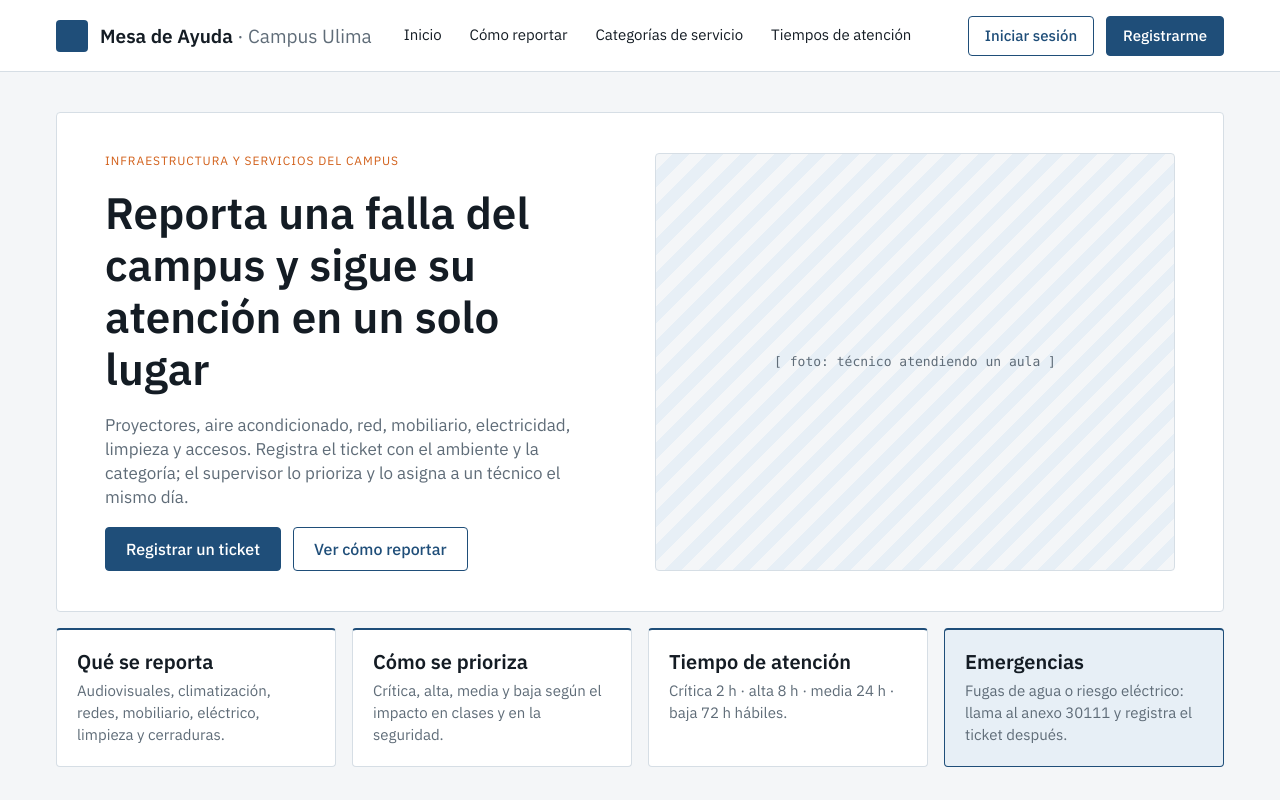
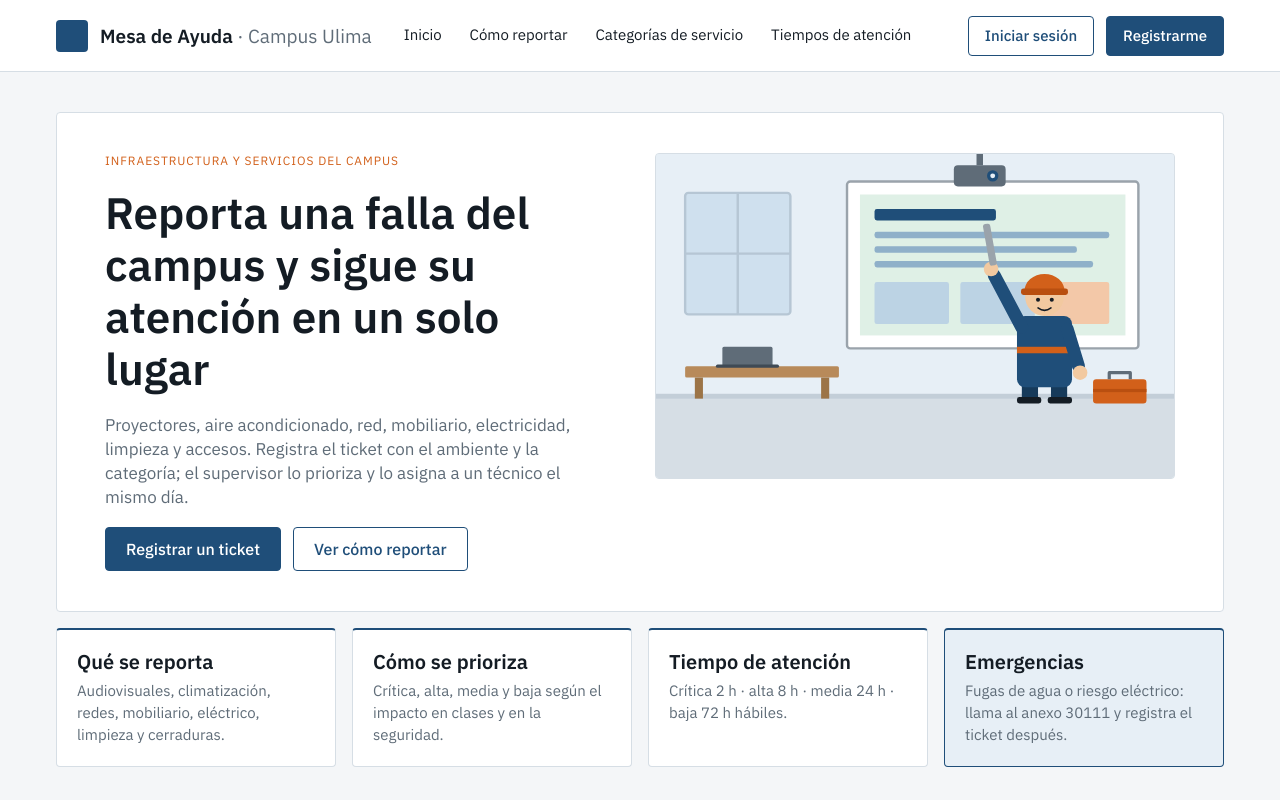
Before and after one commit to Zahir5a/Proyecto_Mesa_De_Ayuda_Grupo_2, a React (Vite) app: page / in a window 1280 px wide. Shown: the top 800 px of the page. Built offline with nearby package versions, Linux system fonts and the light colour scheme.

Commit message:
Agrega la imagen del inicio en lugar del espacio reservado

```diff
--- a/src/pages/publico/Landing.jsx
+++ b/src/pages/publico/Landing.jsx
@@ -40,9 +40,7 @@
                         <Link to="/como-reportar" className="boton">Ver cómo reportar</Link>
                     </div>
                 </div>
-                <div className="hero__imagen" role="img" aria-label="Espacio reservado para la foto de un técnico atendiendo un aula">
-                    [ foto: técnico atendiendo un aula ]
-                </div>
+                <img className="hero__imagen" src="/hero-aula.svg" alt="Un técnico revisa el proyector de un aula" />
             </section>
 
             <section className="info-tarjetas" aria-label="Información del servicio">
--- a/src/pages/publico/publico.css
+++ b/src/pages/publico/publico.css
@@ -36,17 +36,14 @@
 }
 
 .hero__imagen {
-    display: grid;
-    place-items: center;
+    display: block;
+    width: 100%;
+    height: auto;
     min-height: 300px;
-    padding: 16px;
     border: 1px solid var(--border);
     border-radius: 4px;
-    background: repeating-linear-gradient(135deg, var(--bg) 0 12px, var(--primary-soft) 12px 24px);
-    color: var(--text-muted);
-    font-family: var(--font-mono);
-    font-size: 13px;
-    text-align: center;
+    background: var(--primary-soft);
+    object-fit: cover;
 }
 
 .info-tarjetas {
```
Also changed, not shown: public/hero-aula.svg (added).
